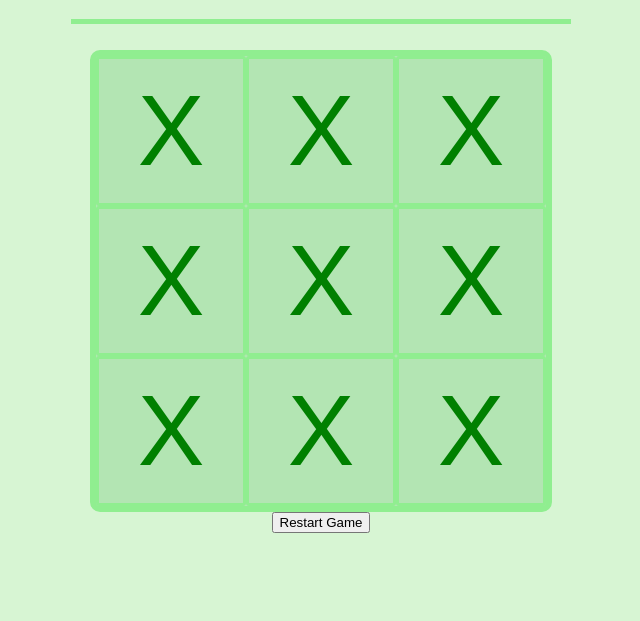
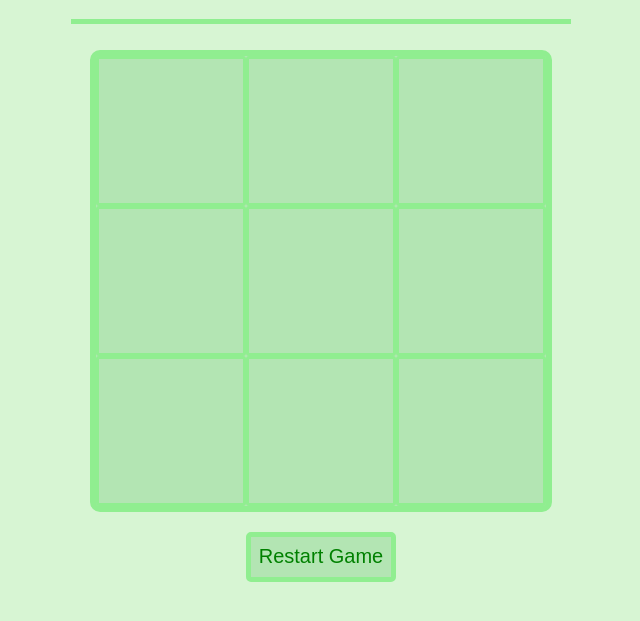
Before and after one commit to RobbinFletcher/Practice, a plain HTML site: page index.html in a window 1280 px wide. Shown: the part 61-682 px from the top of the page, without its empty margins (319-959 px from the left). Drawn offline with Linux system fonts and the light colour scheme.

Commit message:
Began to code js, fixed some syntax issues with html, added css for the game-restart-button and winning-game-cell

```diff
--- a/TicTacToe.css
+++ b/TicTacToe.css
@@ -38,3 +38,21 @@ hr{
     justify-content:center;
     align-items: center;
 }
+
+/*.winning-game-cell{
+    background-color: white;
+    color: green:
+}*/
+
+#game-restart-button{
+    height: 50px;
+    width: 150px;
+    border: 5px solid lightgreen;
+    border-radius: 5px;
+    background-color: #B3E5B3;
+    color: green;
+    font-size: 20px;
+
+    margin-top: 20px;
+
+}
--- a/TicTacToe.js
+++ b/TicTacToe.js
@@ -0,0 +1,19 @@
+let playerO = "O";
+let playerX = "X";
+let currentPlayer = playerO;
+
+//               1   2   3   4   5   6   7   8
+let gameBoard = ["", "", "", "", "", "", "", ""];
+let gameCells;
+
+window.onload = function() {
+    gameCells = document.getElementsByClassName("game-cell");
+    for(let cell of gameCells){
+        cell.addEventListener("click", placeCell);
+    }
+}
+
+function placeCell(){
+    this.innerText = currentPlayer;
+
+}
--- a/index.html
+++ b/index.html
@@ -1,27 +1,29 @@
 <!DOCTYPE html>
-<link rel="stylesheet" href="TicTacToe.css">
 <html lang="en">
     <head>
         <meta charset="UTF-8">
-        <meta name="viewport" content="width=device-width, initial-scales=1.0">
+        <meta name="viewport" content="width=device-width, initial-scale=1.0">
         <title> Tic Tac Toe Website</title>
+
+        <link rel="stylesheet" href="TicTacToe.css">
     </head>
     <body>
         <h1>Tic Tac Toe</h1>
         <hr>
         <br>
         <div id="game-board">
-            <div data-cell-index="0" class="game-cell">X</div>
-            <div data-cell-index="1" class="game-cell">X</div>
-            <div data-cell-index="2" class="game-cell">X</div>
-            <div data-cell-index="3" class="game-cell">X</div>
-            <div data-cell-index="4" class="game-cell">X</div>
-            <div data-cell-index="5" class="game-cell">X</div>
-            <div data-cell-index="6" class="game-cell">X</div>
-            <div data-cell-index="7" class="game-cell">X</div>
-            <div data-cell-index="8" class="game-cell">X</div>
+            <div data-cell-index="0" class="game-cell"></div>
+            <div data-cell-index="1" class="game-cell"></div>
+            <div data-cell-index="2" class="game-cell"></div>
+            <div data-cell-index="3" class="game-cell"></div>
+            <div data-cell-index="4" class="game-cell"></div>
+            <div data-cell-index="5" class="game-cell"></div>
+            <div data-cell-index="6" class="game-cell"></div>
+            <div data-cell-index="7" class="game-cell"></div>
+            <div data-cell-index="8" class="game-cell"></div>
         </div>
         <button id="game-restart-button">Restart Game</button>
 
+        <script src="TicTacToe.js"></script>
     </body>
 </html>
```
